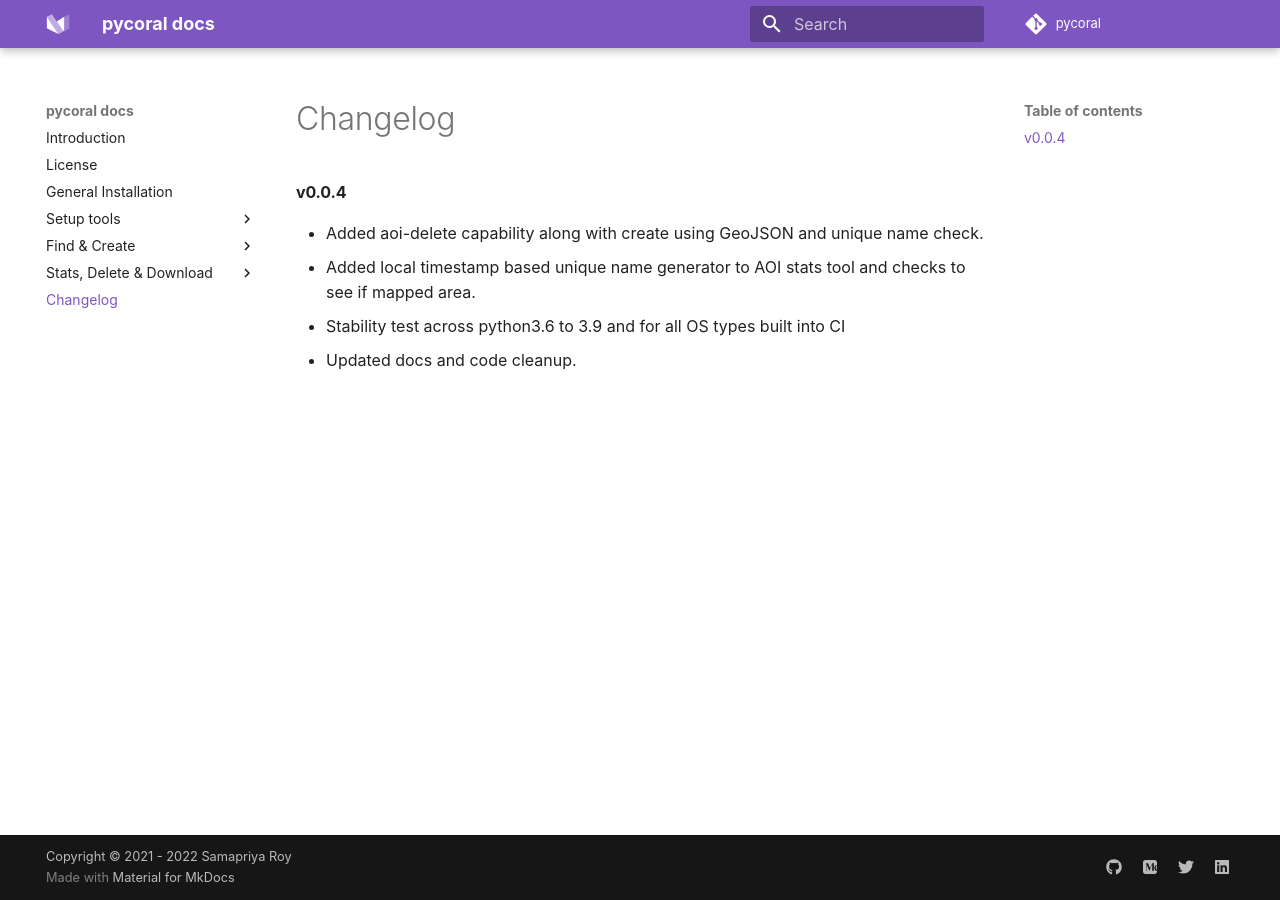
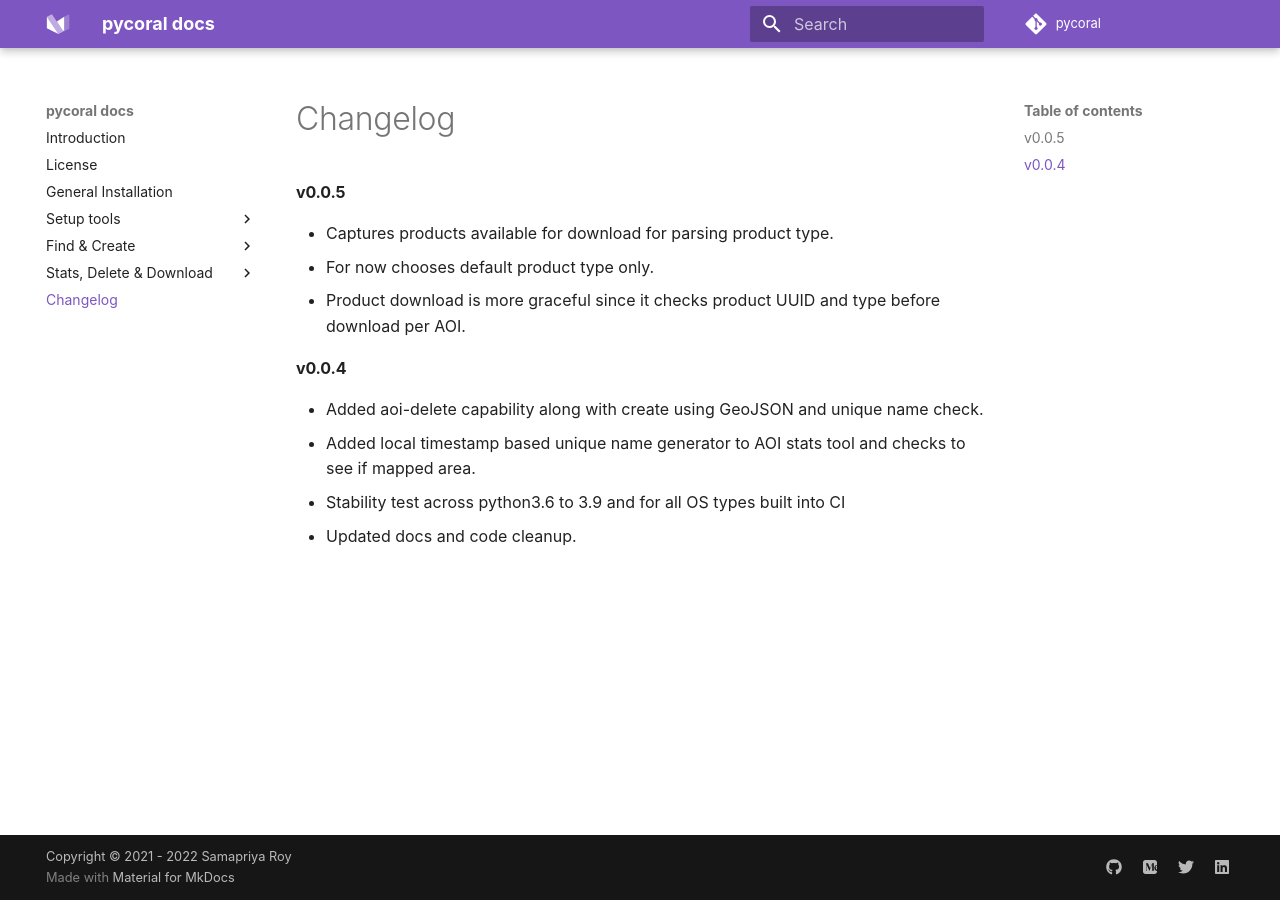
Before and after one commit to open-oceans/pycoral, an MkDocs documentation site: the page built from docs/changelog.md, in a window 1280 px wide. Built offline with MkDocs 1.6.1 and Material for MkDocs 9.7.7, drawn with Linux system fonts in a browser that asks for light colours; some web fonts are replaced; comment, search, counter and statistics services are not loaded.

Commit message:
updated v0.0.5
- Captures products available for download for parsing product type.
- For now chooses default product type only.
- Product download is more graceful since it checks product UUID and type before download per AOI.

```diff
--- a/docs/changelog.md
+++ b/docs/changelog.md
@@ -1,4 +1,9 @@
 # Changelog
+
+#### v0.0.5
+- Captures products available for download for parsing product type.
+- For now chooses default product type only.
+- Product download is more graceful since it checks product UUID and type before download per AOI.
 
 #### v0.0.4
 - Added aoi-delete capability along with create using GeoJSON and unique name check.
--- a/pycoral/__init__.py
+++ b/pycoral/__init__.py
@@ -2,4 +2,4 @@
 
 __author__ = 'Samapriya Roy'
 __email__ = 'samapriya.roy@gmail.com'
-__version__ = '0.0.4'
+__version__ = '0.0.5'
--- a/setup.py
+++ b/setup.py
@@ -6,7 +6,7 @@ def readme():
         return f.read()
 setuptools.setup(
     name='pycoral',
-    version='0.0.4',
+    version='0.0.5',
     packages=find_packages(),
     install_requires=['requests>=2.23.1','progressbar2>=3.53.1','area>=1.1.1','geojson>=2.4.1'],
     license='MIT',
```
Also changed, not shown: README.md (+6 -1 lines), 1 other file.
